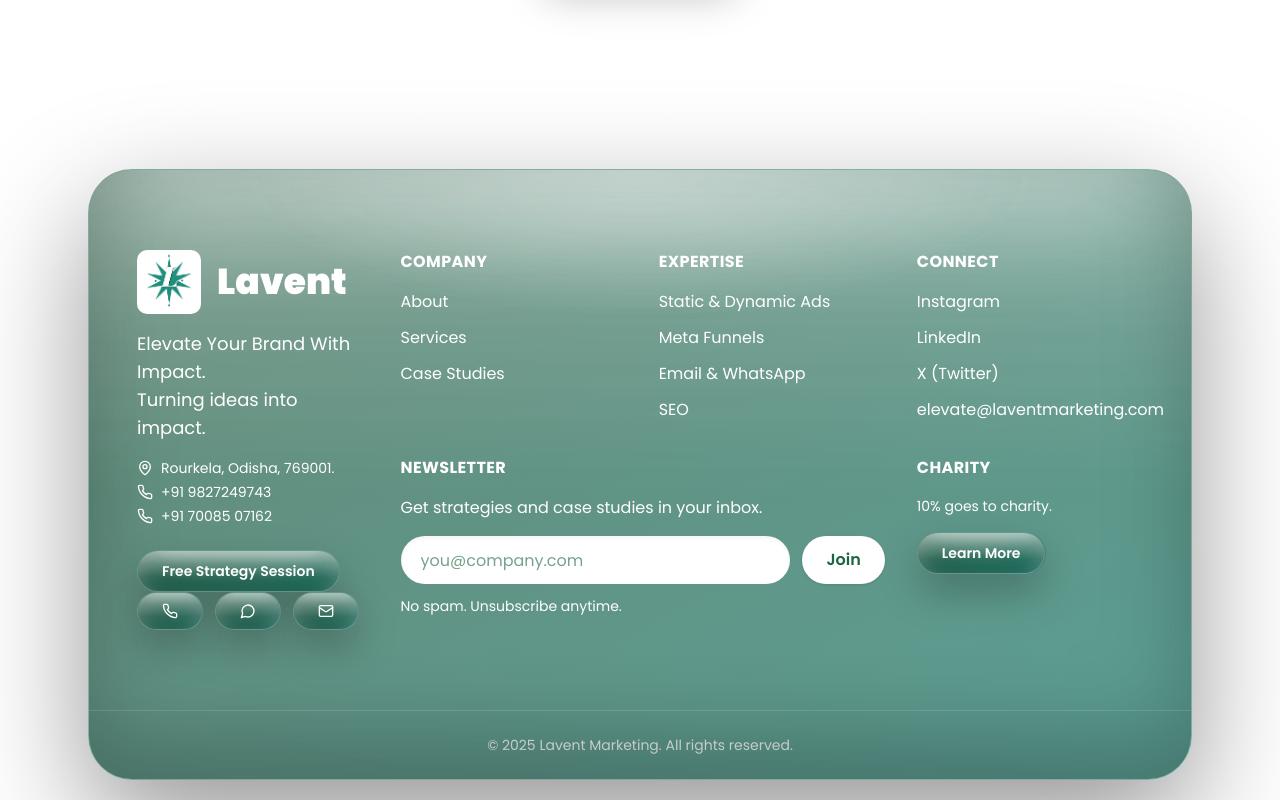
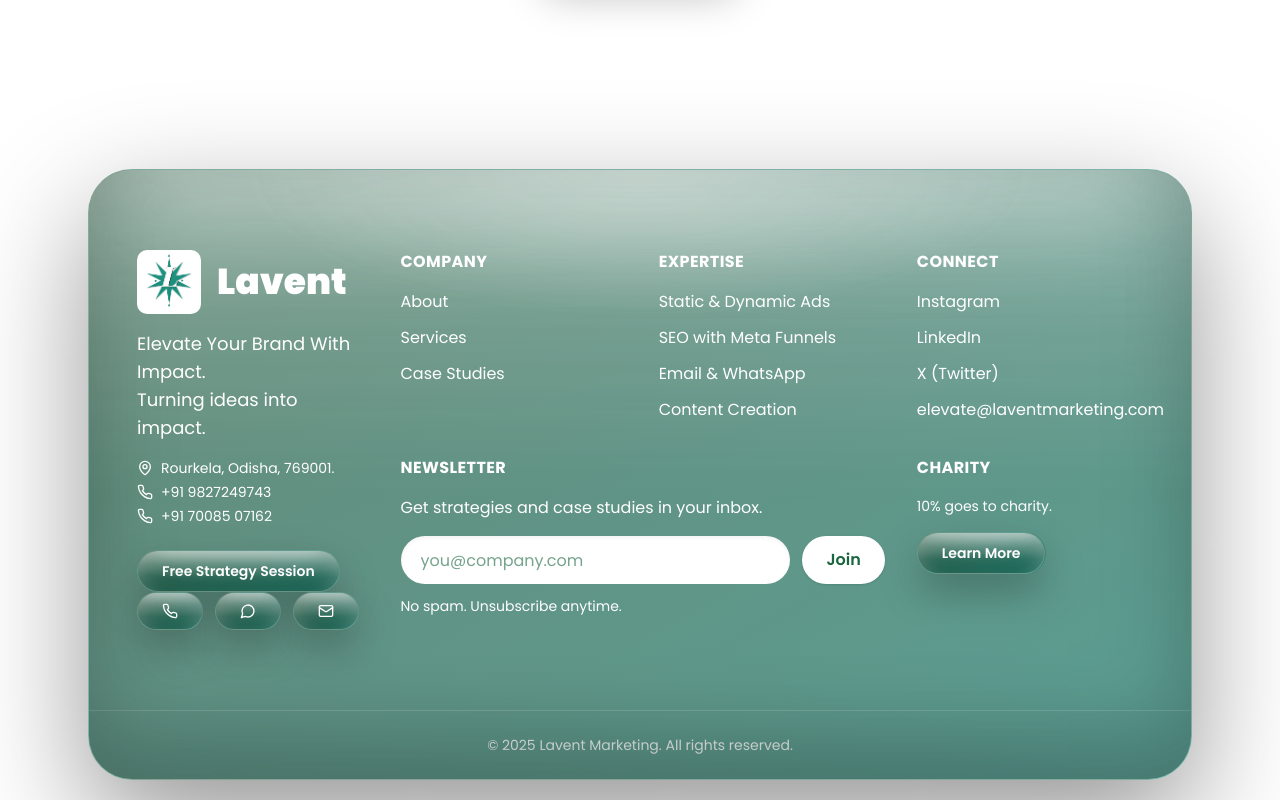
Before and after one commit to mrbuddhu/LaventMarketingAgency, a Next.js app: page / in a window 1280 px wide. Shown: the part 4840-5640 px from the top of the page. Built offline with nearby package versions, Linux system fonts and the light colour scheme.

Commit message:
Update expertise list in SiteFooter component: Replace "Meta Funnels" with "SEO with Meta Funnels" and "SEO" with "Content Creation" for improved clarity and relevance.

```diff
--- a/components/site-footer.tsx
+++ b/components/site-footer.tsx
@@ -128,9 +128,9 @@ export function SiteFooter({ className }: { className?: string }) {
                 <h4 className="text-base font-bold uppercase tracking-wide text-white">Expertise</h4>
                 <ul className="mt-4 space-y-3 text-base/6 text-white">
                   <li>Static &amp; Dynamic Ads</li>
-                  <li>Meta Funnels</li>
+                  <li>SEO with Meta Funnels</li>
                   <li>Email &amp; WhatsApp</li>
-                  <li>SEO</li>
+                  <li>Content Creation</li>
                 </ul>
               </div>
               <div className="text-center sm:text-left">
```
